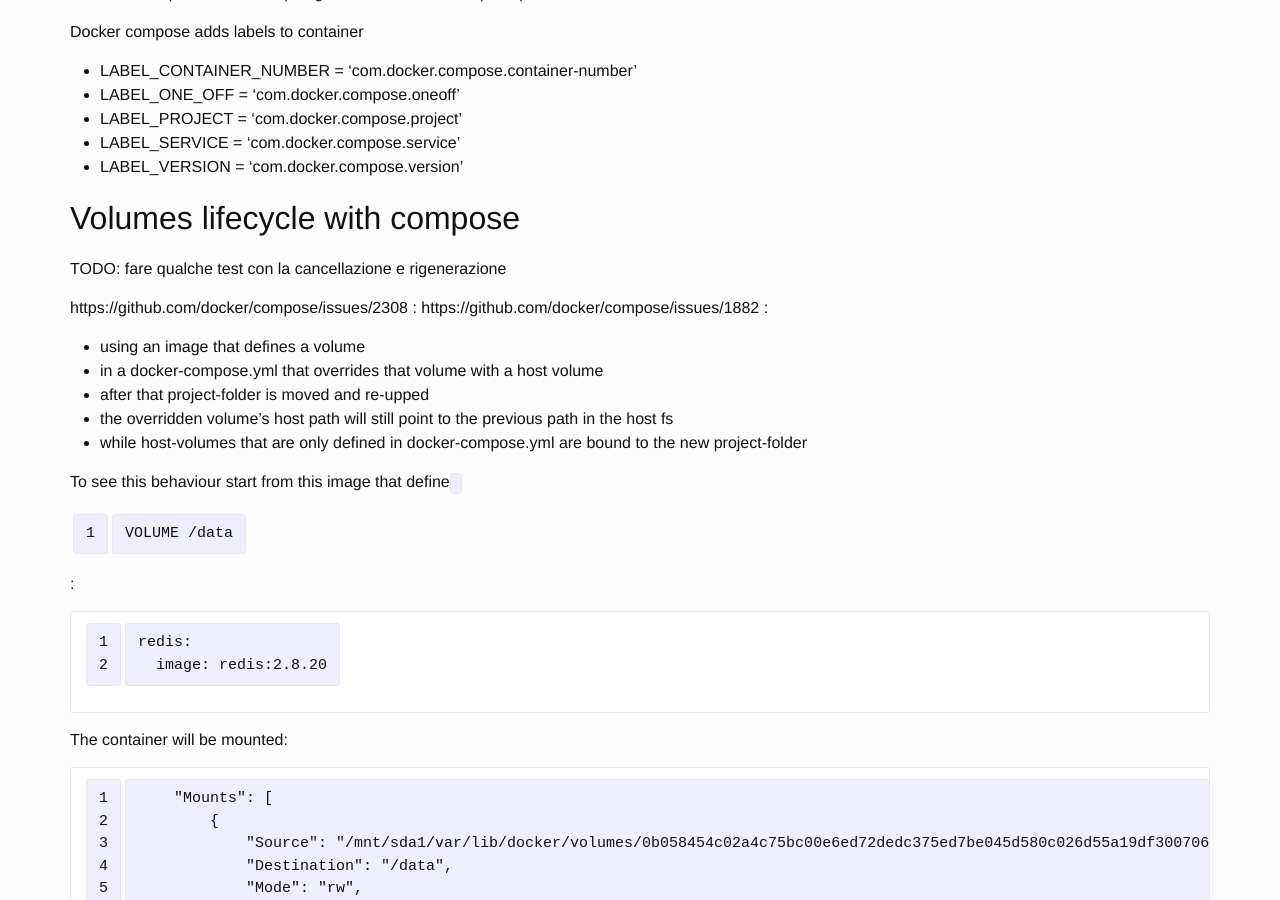
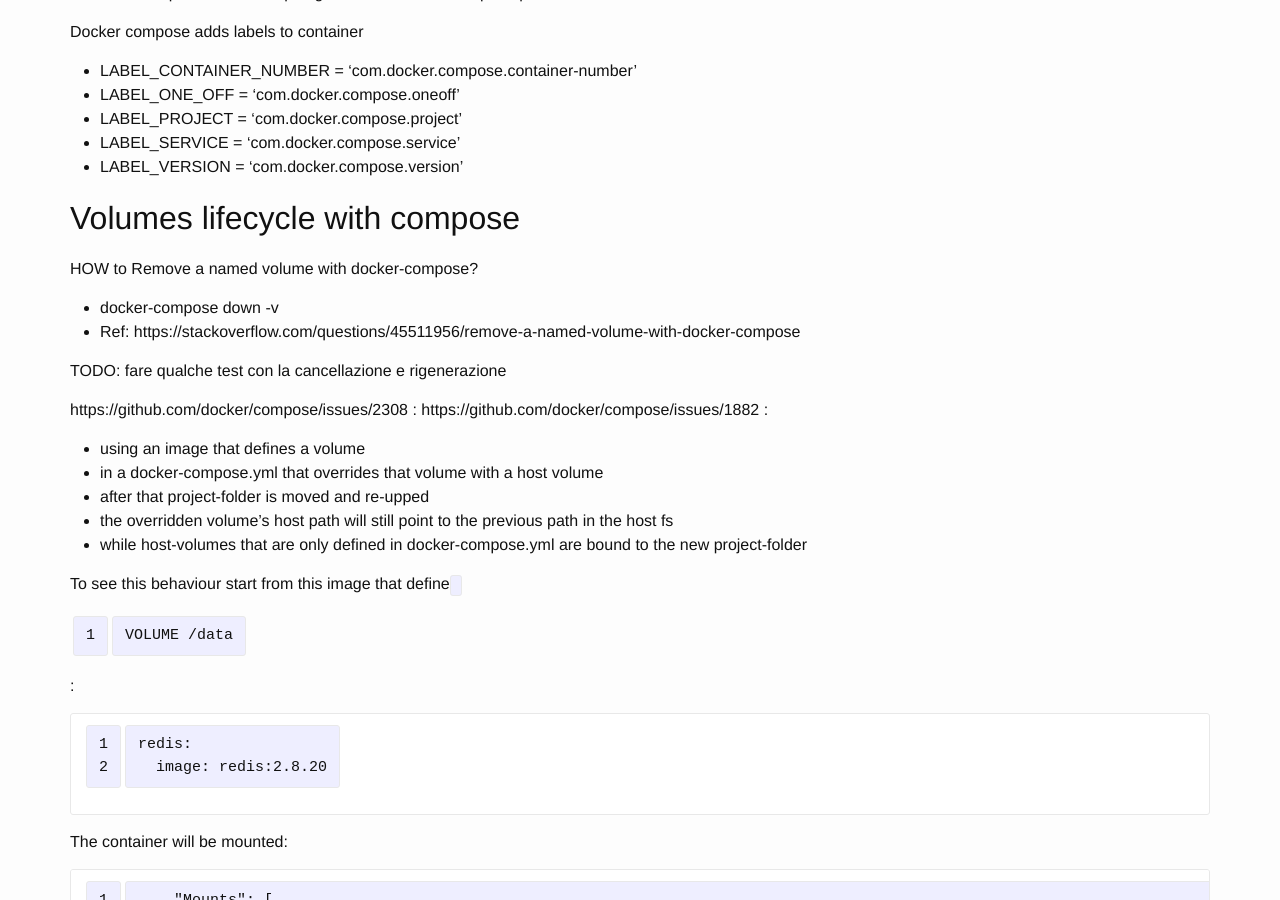
Before and after one commit to breezeight/nicola_blog, a Jekyll site: the page built from _guides/docker.markdown, in a window 1280 px wide and 900 px high, scrolled down 65313 px. Built offline with Jekyll 4.4.1, drawn with Linux system fonts in a browser that asks for light colours.

Commit message:
HOW to Remove a named volume with docker-compose

```diff
--- a/_guides/docker.markdown
+++ b/_guides/docker.markdown
@@ -1724,6 +1724,12 @@ Docker compose adds labels to container
 * LABEL_VERSION = 'com.docker.compose.version'
 
 ## Volumes lifecycle with compose
+
+HOW to Remove a named volume with docker-compose?
+
+* docker-compose down -v
+* Ref: https://stackoverflow.com/questions/45511956/remove-a-named-volume-with-docker-compose
+
 
 TODO: fare qualche test con la cancellazione e rigenerazione
 
```
